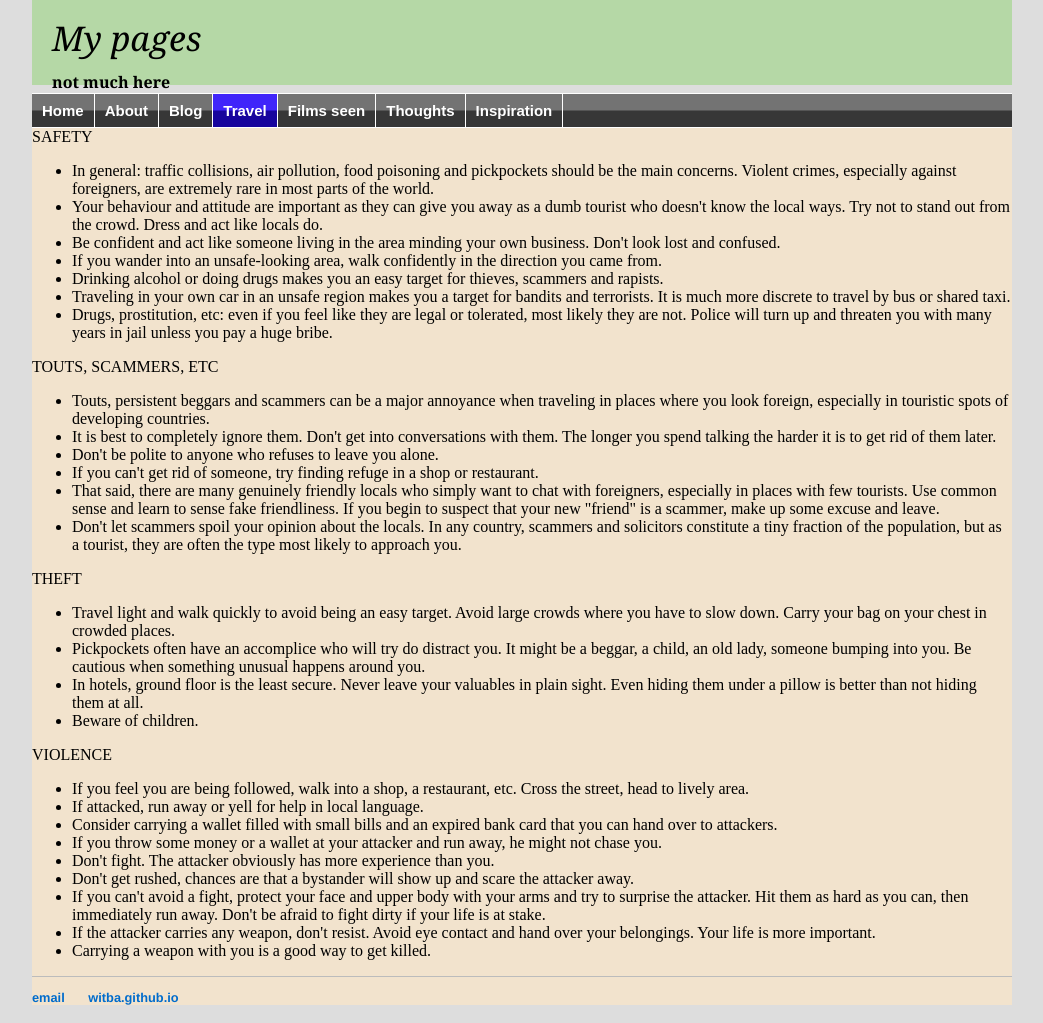
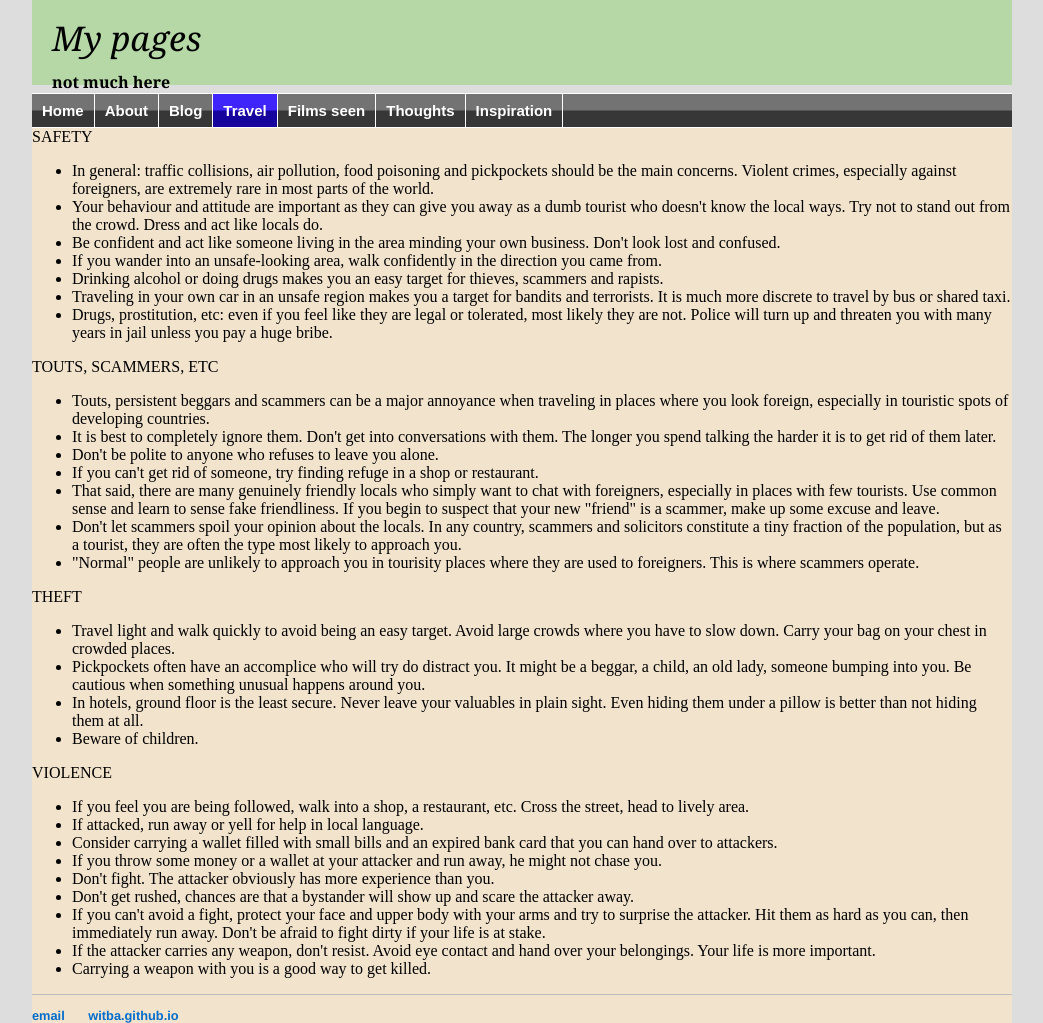
Before and after one commit to witba/witba.github.io, a Jekyll site: the page built from travel/safety.html, in a window 1280 px wide. Shown: the whole page, without its empty margins (118-1161 px from the left). Built offline with Jekyll 4.4.1, drawn with Linux system fonts in a browser that asks for light colours.

Commit message:
Update safety.html

```diff
--- a/travel/safety.html
+++ b/travel/safety.html
@@ -23,6 +23,7 @@
 <li>If you can't get rid of someone, try finding refuge in a shop or restaurant.</li>
 <li>That said, there are many genuinely friendly locals who simply want to chat with foreigners, especially in places with few tourists. Use common sense and learn to sense fake friendliness. If you begin to suspect that your new "friend" is a scammer, make up some excuse and leave.</li>
 <li>Don't let scammers spoil your opinion about the locals. In any country, scammers and solicitors constitute a tiny fraction of the population, but as a tourist, they are often the type most likely to approach you.</li>
+<li>"Normal" people are unlikely to approach you in tourisity places where they are used to foreigners. This is where scammers operate.
 </ul>
 <p>THEFT</p>
 <ul>
```
